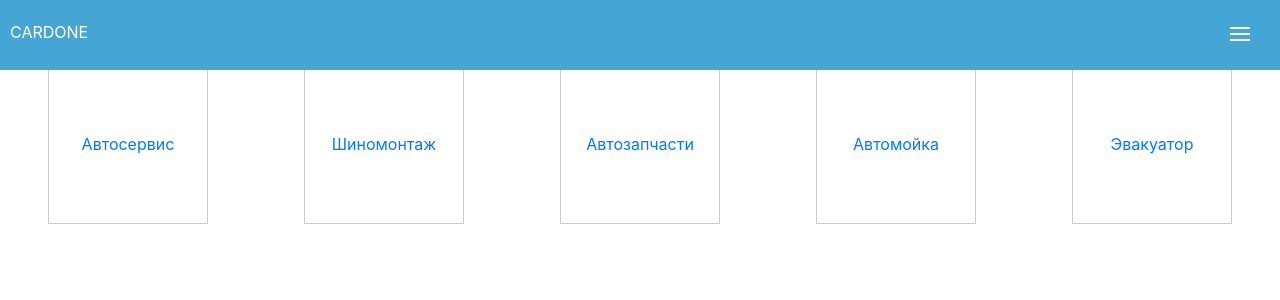
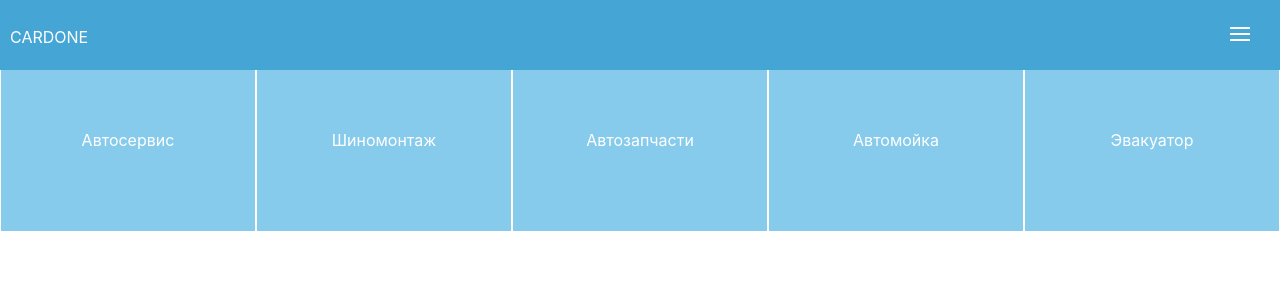
Before and after one commit to baymns/cardone, a React (Create React App) app in the folder frontend/: page / in a window 1280 px wide. Shown: the top 300 px of the page. Built offline with nearby package versions, Linux system fonts and the light colour scheme.

Commit message:
add home links and adaptive

```diff
--- a/frontend/package.json
+++ b/frontend/package.json
@@ -3,12 +3,13 @@
   "version": "0.1.0",
   "private": true,
   "dependencies": {
+    "@fortawesome/fontawesome-free": "^5.14.0",
     "@testing-library/jest-dom": "^4.2.4",
     "@testing-library/react": "^9.3.2",
     "@testing-library/user-event": "^7.1.2",
     "bootstrap": "^4.5.0",
+    "dotenv": "^8.2.0",
     "font-awesome": "^4.7.0",
-    "dotenv": "^8.2.0",
     "node-sass": "^4.14.1",
     "react": "^16.13.1",
     "react-dom": "^16.13.1",
--- a/frontend/src/App.js
+++ b/frontend/src/App.js
@@ -1,6 +1,5 @@
 import React from 'react';
 import { BrowserRouter as Router, Route, Link, Switch } from 'react-router-dom';
-
 import Navbar from './components/Navbar';
 import Home from './components/Home/index';
 
--- a/frontend/src/components/Home/home.module.scss
+++ b/frontend/src/components/Home/home.module.scss
@@ -1,34 +1,31 @@
 .home_container {
-  margin: 0;
   display: flex;
-  padding: 0;
-  justify-content: space-around;
-  // align-items: center;
   flex-wrap: wrap;
-  height: 100vh;
-  a {
-    // width: 8em;
-    height: 10em;
-    margin: 0;
-    padding: 0;
-    > .container {
-      display: flex;
-      justify-content: center;
-      align-items: center;
-      width: 10em;
-      height: 10em;
-      // padding: 3px;
-      border: 1px solid #ccc;
+    .container {
+      border: 0.5px solid #fff;
       box-sizing: border-box;
+      flex-wrap: wrap;
       text-align: center;
-      > div {
-        height: 10em;
-        line-height: 10em;
-        > p {
-          margin: 0;
-          padding: 0;
+      flex: 1 2 9em;
+      transition: all 0.2s;
+      background-color: #86cbec;
+      &:hover {
+        background-color: #fff;
+
+      }
+      > a {
+        height: 9em;
+        color: #fff;
+
+        &:hover {
+          text-decoration: none;
+          color: #45a6d5;
+
+        }
+        div {
+          line-height: 9.4em;
         }
       }
+
     }
   }
-}
--- a/frontend/src/components/Home/index.js
+++ b/frontend/src/components/Home/index.js
@@ -5,41 +5,41 @@ import styles from './home.module.scss';
 function Home() {
   return (
     <div className={styles.home_container}>
+      <div className={styles.container}>
         <Link to="/services">
-        <div className={styles.container}>
           <div className="services">
             <p>Автосервис</p>
           </div>
+        </Link>
       </div>
-      </Link>
+      <div className={styles.container}>
         <Link to="/tireservices">
-        <div className={styles.container}>
           <div className="tire-services">
             <p>Шиномонтаж</p>
           </div>
+        </Link>
       </div>
-      </Link>
+      <div className={styles.container}>
         <Link to="/autoparts">
-        <div className={styles.container}>
           <div className="autoparts">
             <p>Автозапчасти</p>
           </div>
+        </Link>
       </div>
-      </Link>
+      <div className={styles.container}>
         <Link to="/carwash">
-        <div className={styles.container}>
           <div className="car-wash">
             <p>Автомойка</p>
           </div>
+        </Link>
       </div>
-      </Link>
+      <div className={styles.container}>
         <Link to="/evacuator">
-        <div className={styles.container}>
           <div className="evacuator">
             <p>Эвакуатор</p>
           </div>
+        </Link>
       </div>
-      </Link>
     </div >
   );
 }
--- a/frontend/src/components/Navbar/navbar.module.scss
+++ b/frontend/src/components/Navbar/navbar.module.scss
@@ -1,17 +1,16 @@
-$blackColor: #020304;
-
   .navbar {
     background-color: #45a6d5;
     display: flex;
     height: 4em;
     .logo {
-      padding-left: 10px;
+      position: fixed;
+      top: 5px;
+      left: 10px;
       z-index: 100;
       color: #fff;
       line-height: 4em;
     }
 
-  // background: $blackColor;
   .burger_menu {
     position: fixed;
     top: 40px;
@@ -78,21 +77,24 @@ $blackColor: #020304;
       width: 100%;
       height: 70px;
       z-index: 3;
-      transition: .5s;
-      transition-delay: .5s;
+      transition: .3s;
+      transition-delay: .3s;
       overflow: hidden;
       > .links_container {
         position: absolute;
         color: #000;
         top: 35%;
-        // left: 10%;
-        // right: 20%;
+        transition: .1s;
+        transition-delay: .1s;
         > div {
           text-align: center;
           opacity: 0;
           transition: .5s;
           transition-delay: 0s;
           width: 100vw;
+          &:hover {
+            background: rgba($color: #000000, $alpha: .1);
+          }
           > a {
             text-decoration: none;
             text-transform: none;
@@ -112,7 +114,7 @@ $blackColor: #020304;
       > .links_container {
         > div {
           opacity: 1;
-          transition-delay: .5s;
+          transition-delay: .1s;
         }
       }
     }
```
Also changed, not shown: 1 other file (tests, documents, lock files or other folders). Lines whose indentation alone changed are shown as unchanged.
